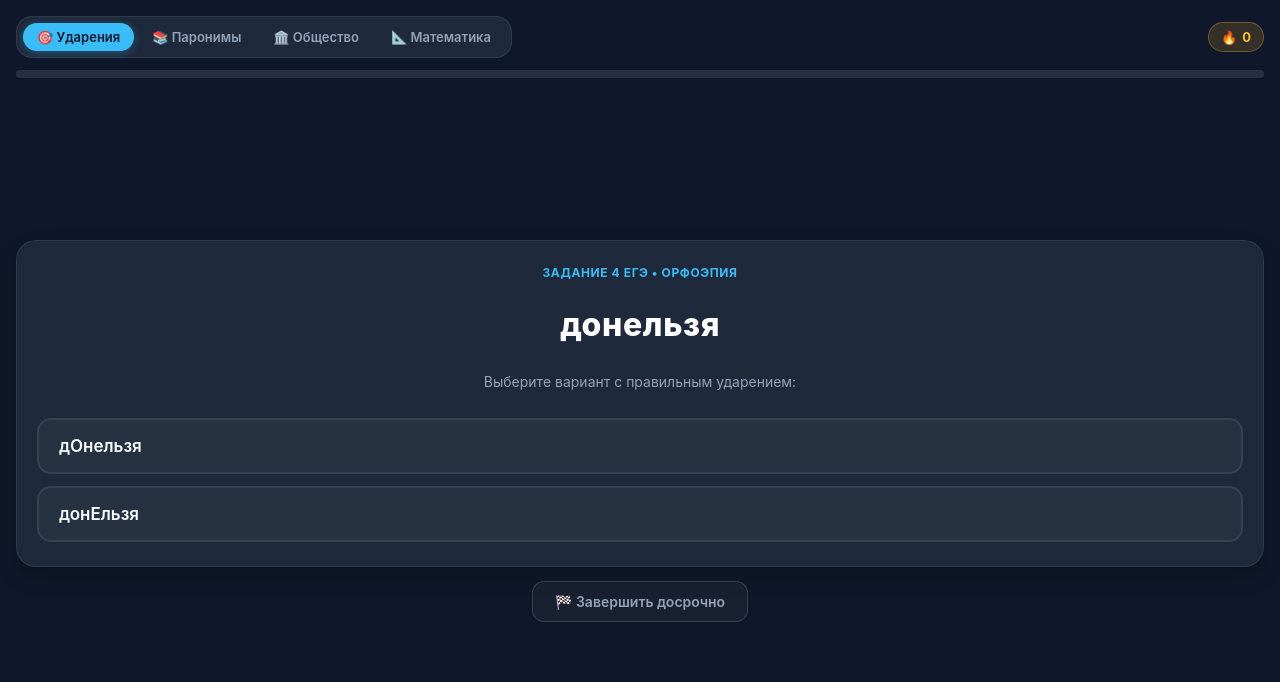
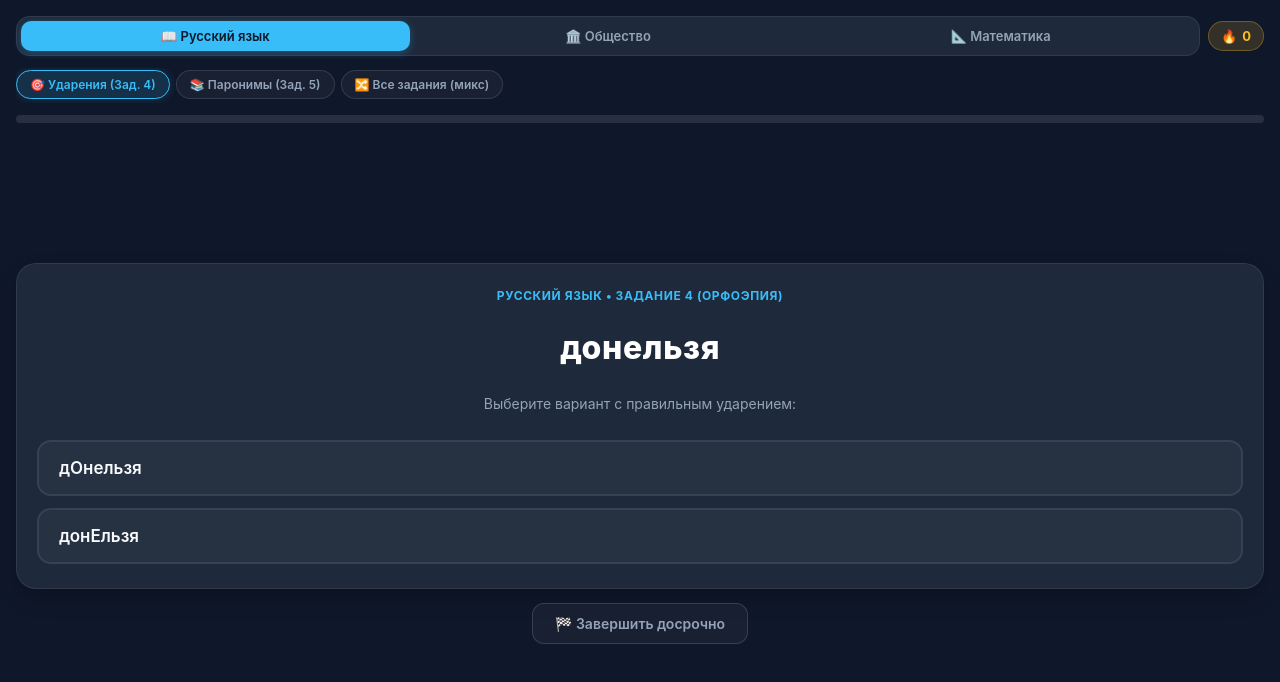
Before and after one commit to NVReXD/insadprj, a plain HTML site: page index.html in a window 1280 px wide. Drawn offline with Linux system fonts and the light colour scheme.

Commit message:
Group modes into Subjects (Russian, Social Studies, Math) with dynamic subtopic chips

```diff
--- a/index.html
+++ b/index.html
@@ -50,35 +50,77 @@
       display: flex;
       justify-content: space-between;
       align-items: center;
+      gap: 8px;
     }
 
-    .modes {
+    .subject-tabs {
       display: flex;
-      flex-wrap: wrap;
-      justify-content: center;
       gap: 4px;
       background: var(--card-bg);
-      border-radius: 16px;
-      padding: 6px;
+      border-radius: 14px;
+      padding: 4px;
       border: 1px solid var(--border);
+      flex: 1;
     }
 
-    .mode-btn {
+    .subject-btn {
       background: transparent;
       border: none;
       color: var(--text-muted);
-      padding: 6px 14px;
+      padding: 7px 10px;
       font-size: 13px;
+      font-weight: 600;
+      border-radius: 10px;
+      cursor: pointer;
+      transition: all 0.2s;
+      flex: 1;
+      text-align: center;
+      white-space: nowrap;
+    }
+
+    .subject-btn.active {
+      background: var(--primary);
+      color: var(--primary-text);
+      box-shadow: 0 2px 8px rgba(56, 189, 248, 0.3);
+    }
+
+    .subtopics-scroll {
+      display: flex;
+      gap: 6px;
+      overflow-x: auto;
+      padding: 2px 0 4px 0;
+      scrollbar-width: none;
+      -webkit-overflow-scrolling: touch;
+    }
+
+    .subtopics-scroll::-webkit-scrollbar {
+      display: none;
+    }
+
+    .subtopic-btn {
+      flex-shrink: 0;
+      background: rgba(255, 255, 255, 0.04);
+      border: 1px solid rgba(255, 255, 255, 0.12);
+      color: var(--text-muted);
+      padding: 6px 13px;
+      font-size: 12px;
       font-weight: 600;
       border-radius: 9999px;
       cursor: pointer;
       transition: all 0.2s;
+      white-space: nowrap;
     }
 
-    .mode-btn.active {
-      background: var(--primary);
-      color: var(--primary-text);
-      box-shadow: 0 2px 8px rgba(56, 189, 248, 0.3);
+    .subtopic-btn:hover {
+      background: rgba(255, 255, 255, 0.08);
+      color: #fff;
+    }
+
+    .subtopic-btn.active {
+      background: rgba(56, 189, 248, 0.15);
+      border-color: var(--primary);
+      color: var(--primary);
+      box-shadow: 0 0 10px rgba(56, 189, 248, 0.2);
     }
 
     .streak-badge {
@@ -373,15 +415,19 @@
   <!-- Top Bar -->
   <header id="appHeader">
     <div class="top-bar">
-      <div class="modes">
-        <button class="mode-btn active" id="modeStress" onclick="switchMode('stress')">🎯 Ударения</button>
-        <button class="mode-btn" id="modeParonym" onclick="switchMode('paronym')">📚 Паронимы</button>
-        <button class="mode-btn" id="modeSoc" onclick="switchMode('soc')">🏛️ Общество</button>
-        <button class="mode-btn" id="modeMath" onclick="switchMode('math')">📐 Математика</button>
+      <div class="subject-tabs">
+        <button class="subject-btn active" id="subjRussian" onclick="switchSubject('russian')">📖 Русский язык</button>
+        <button class="subject-btn" id="subjSoc" onclick="switchSubject('soc')">🏛️ Общество</button>
+        <button class="subject-btn" id="subjMath" onclick="switchSubject('math')">📐 Математика</button>
       </div>
       <div class="streak-badge">
         🔥 <span id="streakCount">0</span>
       </div>
+    </div>
+
+    <!-- Subtopics / Sections of the selected subject -->
+    <div class="subtopics-scroll" id="subtopicsContainer">
+      <!-- Generated dynamically -->
     </div>
 
     <div class="progress-bar-container">
@@ -449,7 +495,63 @@
       tg.ready();
     }
 
-    let currentMode = "stress";
+    const SUBJECT_CONFIG = {
+      russian: {
+        name: "Русский язык",
+        btnId: "subjRussian",
+        defaultSubtopic: "stress",
+        subtopics: [
+          { id: "stress", title: "🎯 Ударения (Зад. 4)" },
+          { id: "paronym", title: "📚 Паронимы (Зад. 5)" },
+          { id: "all", title: "🔀 Все задания (микс)" }
+        ],
+        getDeck: (subId) => {
+          if (subId === "stress") return STRESS_DATA;
+          if (subId === "paronym") return PARONYM_DATA;
+          return [...STRESS_DATA, ...PARONYM_DATA];
+        }
+      },
+      soc: {
+        name: "Обществознание",
+        btnId: "subjSoc",
+        defaultSubtopic: "all",
+        subtopics: [
+          { id: "all", title: "🌟 Все темы (ЕГЭ)" },
+          { id: "Человек и общество", title: "🧠 Человек и общество" },
+          { id: "Экономика", title: "💰 Экономика" },
+          { id: "Социальные отношения", title: "👥 Соц. отношения" },
+          { id: "Политика", title: "👑 Политика" },
+          { id: "Право", title: "⚖️ Право" }
+        ],
+        getDeck: (subId) => {
+          if (subId === "all") return SOC_DATA;
+          return SOC_DATA.filter(q => q.topic === subId);
+        }
+      },
+      math: {
+        name: "Математика",
+        btnId: "subjMath",
+        defaultSubtopic: "all",
+        subtopics: [
+          { id: "all", title: "🌟 Все задания (ЕГЭ)" },
+          { id: "deriv", title: "⚡ Производная и функции" },
+          { id: "prob", title: "🎲 Теория вероятностей" },
+          { id: "geom", title: "📐 Геометрия и векторы" },
+          { id: "alg", title: "🔢 Алгебра и уравнения" }
+        ],
+        getDeck: (subId) => {
+          if (subId === "all") return MATH_DATA;
+          if (subId === "deriv") return MATH_DATA.filter(q => q.topic.includes("Производная") || q.topic.includes("функций"));
+          if (subId === "prob") return MATH_DATA.filter(q => q.topic.includes("вероятност"));
+          if (subId === "geom") return MATH_DATA.filter(q => q.topic.includes("Планиметрия") || q.topic.includes("Стереометрия") || q.topic.includes("Векторы"));
+          if (subId === "alg") return MATH_DATA.filter(q => q.topic.includes("уравнения") || q.topic.includes("Логарифмы") || q.topic.includes("Степени") || q.topic.includes("Тригонометрия") || q.topic.includes("задачи"));
+          return MATH_DATA;
+        }
+      }
+    };
+
+    let currentSubject = "russian";
+    let currentSubtopic = "stress";
     let deck = [];
     let currentIndex = 0;
     let score = { correct: 0, total: 0 };
@@ -466,37 +568,54 @@
       return arr;
     }
 
+    function renderSubtopics() {
+      const container = document.getElementById("subtopicsContainer");
+      container.innerHTML = "";
+      const conf = SUBJECT_CONFIG[currentSubject];
+      conf.subtopics.forEach(sub => {
+        const btn = document.createElement("button");
+        btn.className = `subtopic-btn ${sub.id === currentSubtopic ? "active" : ""}`;
+        btn.innerText = sub.title;
+        btn.onclick = () => switchSubtopic(sub.id);
+        container.appendChild(btn);
+      });
+    }
+
+    function switchSubject(subject) {
+      if (currentSubject === subject) return;
+      currentSubject = subject;
+
+      document.querySelectorAll(".subject-btn").forEach(b => b.classList.remove("active"));
+      document.getElementById(SUBJECT_CONFIG[subject].btnId).classList.add("active");
+
+      currentSubtopic = SUBJECT_CONFIG[subject].defaultSubtopic;
+      renderSubtopics();
+
+      document.getElementById("resultsScreen").style.display = "none";
+      document.getElementById("mainContainer").style.display = "flex";
+      document.getElementById("appHeader").style.display = "flex";
+      initDeck();
+    }
+
+    function switchSubtopic(subId) {
+      currentSubtopic = subId;
+      renderSubtopics();
+
+      document.getElementById("resultsScreen").style.display = "none";
+      document.getElementById("mainContainer").style.display = "flex";
+      document.getElementById("appHeader").style.display = "flex";
+      initDeck();
+    }
+
     function initDeck() {
-      let source;
-      if (currentMode === "stress") {
-        source = STRESS_DATA;
-      } else if (currentMode === "paronym") {
-        source = PARONYM_DATA;
-      } else if (currentMode === "soc") {
-        source = SOC_DATA;
-      } else {
-        source = MATH_DATA;
-      }
+      const conf = SUBJECT_CONFIG[currentSubject];
+      const source = conf.getDeck(currentSubtopic);
       deck = shuffle(source);
       currentIndex = 0;
       score = { correct: 0, total: deck.length };
       mistakes = [];
       updateProgress();
       renderCurrentQuestion();
-    }
-
-    function switchMode(mode) {
-      if (currentMode === mode) return;
-      currentMode = mode;
-      document.getElementById("modeStress").classList.toggle("active", mode === "stress");
-      document.getElementById("modeParonym").classList.toggle("active", mode === "paronym");
-      document.getElementById("modeSoc").classList.toggle("active", mode === "soc");
-      document.getElementById("modeMath").classList.toggle("active", mode === "math");
-
-      document.getElementById("resultsScreen").style.display = "none";
-      document.getElementById("mainContainer").style.display = "flex";
-      document.getElementById("appHeader").style.display = "flex";
-      initDeck();
     }
 
     function updateProgress() {
@@ -506,7 +625,7 @@
 
     function renderCurrentQuestion() {
       if (currentIndex >= deck.length) {
-        showResults();
+        showResults(false);
         return;
       }
 
@@ -519,18 +638,18 @@
       optionsContainer.innerHTML = "";
       cardTitle.classList.remove("word-focus");
 
-      if (currentMode === "stress") {
-        cardTag.innerText = "Задание 4 ЕГЭ • Орфоэпия";
+      if (q.word) {
+        cardTag.innerText = "Русский язык • Задание 4 (Орфоэпия)";
         cardTitle.classList.add("word-focus");
         cardTitle.innerText = q.word;
         cardSubtitle.style.display = "block";
         cardSubtitle.innerText = "Выберите вариант с правильным ударением:";
-      } else if (currentMode === "paronym") {
-        cardTag.innerText = "Задание 5 ЕГЭ • Паронимы";
+      } else if (q.sentence) {
+        cardTag.innerText = "Русский язык • Задание 5 (Паронимы)";
         cardTitle.innerText = `«${q.sentence}»`;
         cardSubtitle.style.display = "block";
         cardSubtitle.innerText = "Вставьте подходящее слово из пары паронимов:";
-      } else if (currentMode === "soc") {
+      } else if (currentSubject === "soc") {
         cardTag.innerText = `ЕГЭ Обществознание • ${q.topic}`;
         cardTitle.innerText = q.question;
         cardSubtitle.style.display = "none";
@@ -673,6 +792,7 @@
     }
 
     // Start on load
+    renderSubtopics();
     initDeck();
   </script>
 </body>
```
